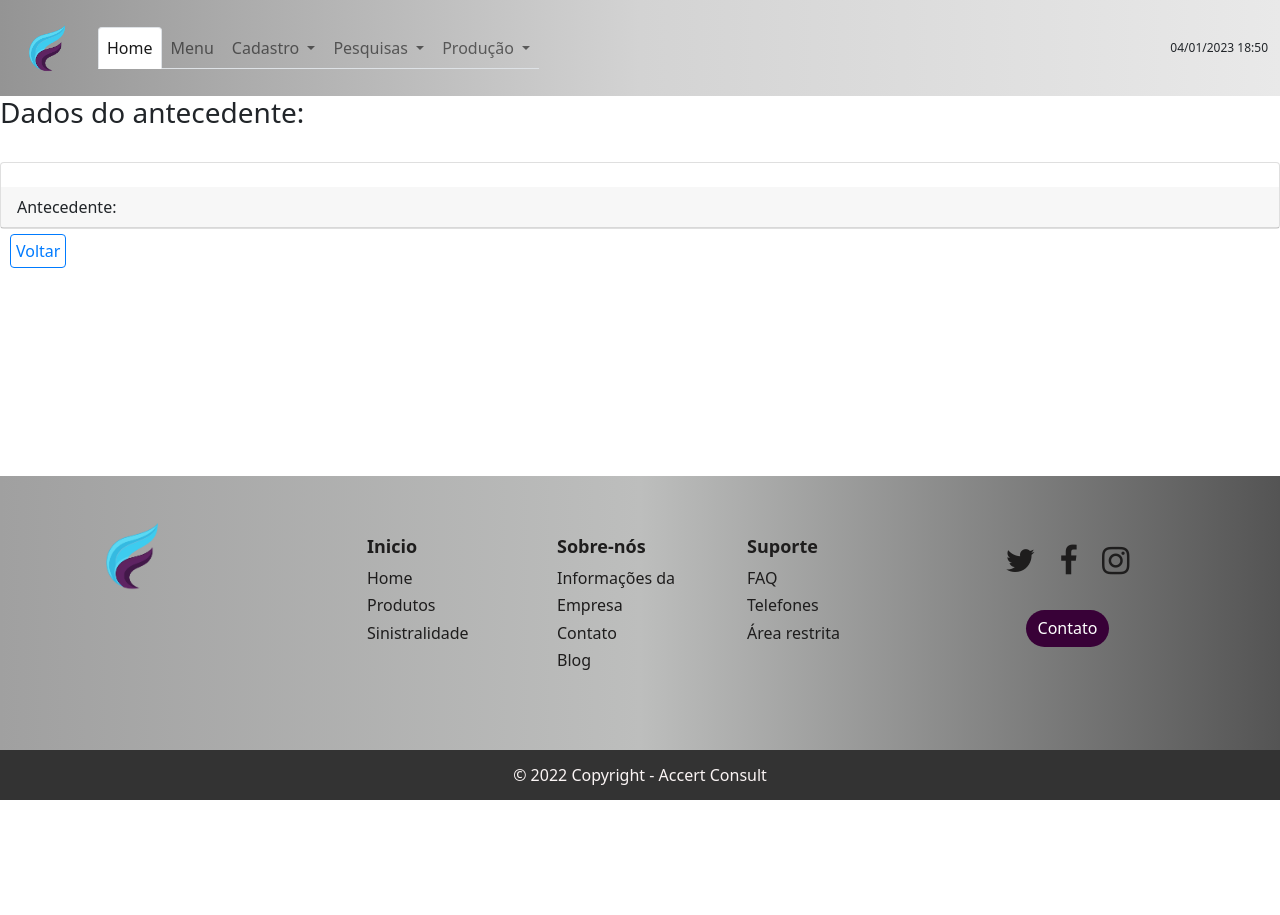
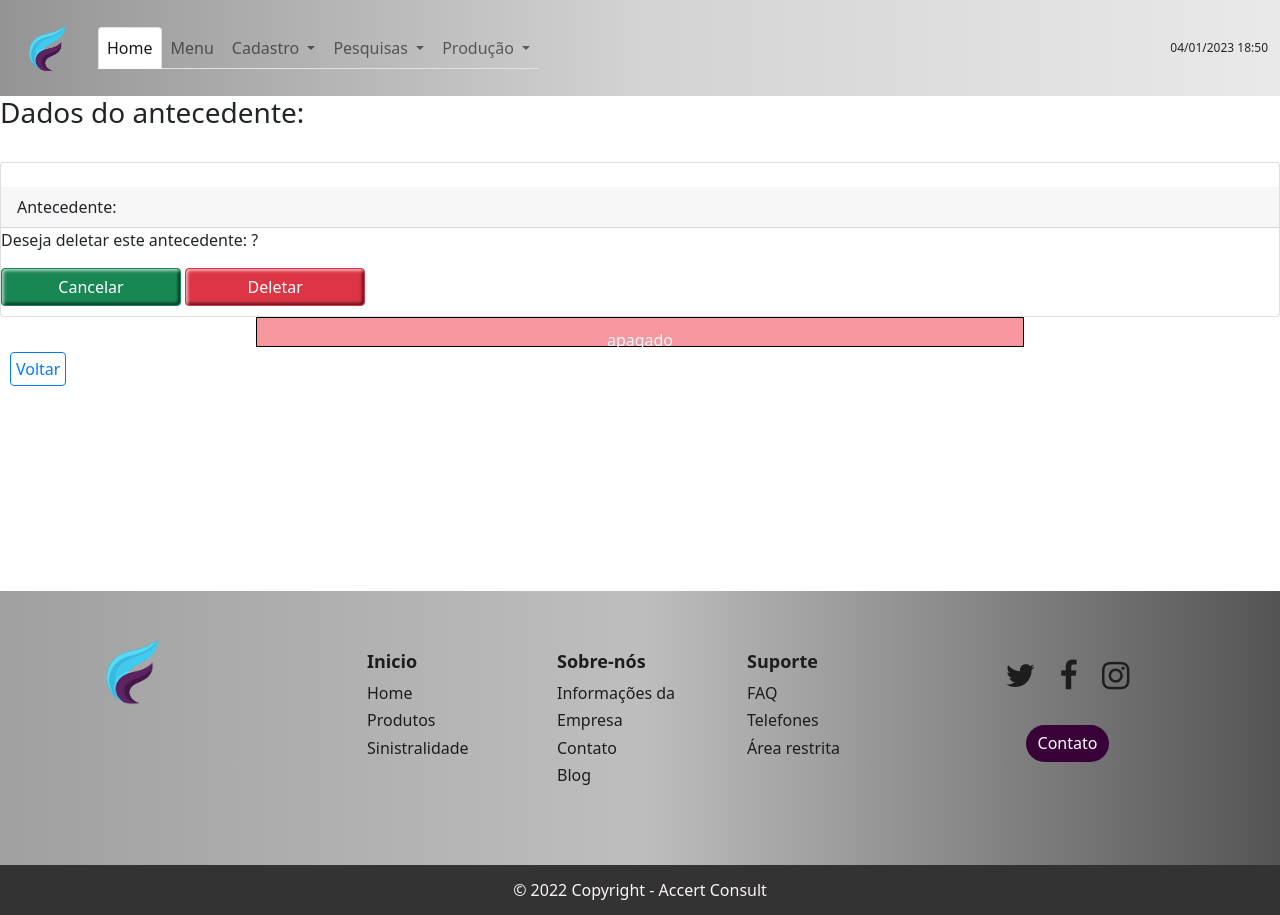
Before and after one commit to crisppi/full17.2, a PHP site: page /show_antecedente.php in a window 1280 px wide. Before the commit the page ends 800 px from the top, so only its background shows below. Run offline with PHP 8.4, Linux system fonts and the light colour scheme; tables that the repository leaves empty or names only in its code hold one stand-in row (values such as "Sample post").

Commit message:
04/01 (1)

```diff
--- a/css/style.css
+++ b/css/style.css
@@ -72,7 +72,6 @@
     font-weight: 800;
     background-color: rgb(189, 189, 189);
     box-shadow: 0px 0px 5px 0px rgba(0, 0, 0, 0.2);
-
 }
 
 .formulario input[type="date"] {
@@ -101,7 +100,6 @@
     padding: 5px;
     margin-left: 5px;
 }
-
 
 .formulario input:hover {
     background-color: rgb(227, 227, 227);
@@ -145,10 +143,7 @@
     cursor: pointer;
     margin-top: 5px;
     padding: 1px;
-
-
 }
-
 
 .oculto {
     display: none;
@@ -184,6 +179,7 @@
     clip-path: polygon(100% 0%, 0 0%, 50% 100%);
 }
 
+
 /* RODAPE */
 
 .rodape {
@@ -192,7 +188,6 @@
     height: 170px;
     background-color: rgb(236, 237, 237);
     justify-content: center;
-
 }
 
 .rodape h4 {
@@ -276,6 +271,7 @@
     text-decoration: none;
 }
 
+
 /* TABELAS */
 
 .table {
@@ -301,13 +297,11 @@
     font-style: uppercase;
 }
 
-
 .table a {
     font-weight: bold;
     text-transform: uppercase;
     font-size: 1.5em;
 }
-
 
 .table a:hover {
     font-size: larger;
@@ -320,12 +314,12 @@
 }
 
 
-
 /* OCULTAR ELEMENTO */
 
 .oculto {
     display: none;
 }
+
 
 /* MOSTRAR  ELEMENTO */
 
@@ -336,6 +330,7 @@
 .btn btn-primary {
     margin: 20px;
 }
+
 
 /* BOTAO DE EXCLUSAO */
 
@@ -368,7 +363,9 @@
     box-shadow: inset -2px -2px 3px rgba(255, 255, 255, .6), inset 2px 2px 3px rgba(0, 0, 0, .6);
 }
 
+
 /* DIV MENSAGEM DE ALERTA - SUCESS */
+
 .mensagem {
     height: 30px;
     width: 400px;
@@ -376,7 +373,6 @@
     text-align: center;
     background-color: #97f59a;
     color: aliceblue;
-
 }
 
 .mensagem p {
@@ -410,3 +406,44 @@
     background-color: #D1E7DD;
     border-color: #BADBCC;
 }
+
+
+/* MENSAGEM APAGAR */
+
+.mensagem-apg {
+    height: 30px;
+    width: 400px;
+    justify-content: center;
+    text-align: center;
+    background-color: #f5979c;
+    color: aliceblue;
+}
+
+.mensagem-apg p {
+    color: aliceblue;
+}
+
+.mensagem-apg-container {
+    background-color: aliceblue;
+    padding: 15px;
+}
+
+.mensagem-apg {
+    width: 60%;
+    margin: 0 auto;
+    padding: 10px;
+    border: solid 1px #000;
+    text-align: center;
+}
+
+.mensagem-apg.error {
+    color: #842029;
+    background-color: #F8D7DA;
+    border-color: #F5C2C7;
+}
+
+.msg.success {
+    color: #0F5132;
+    background-color: #D1E7DD;
+    border-color: #BADBCC;
+}
--- a/del_antecedente.php
+++ b/del_antecedente.php
@@ -10,7 +10,7 @@ require_once("dao/antecedenteDao.php");
 //$message = new Message($BASE_URL);
 $userDao = new UserDAO($conn, $BASE_URL);
 $antecedenteDao = new antecedenteDAO($conn, $BASE_URL);
-//$antecedente = new Paciente();
+
 // Resgata o tipo do formulário
 
 $type = "delete";
@@ -23,7 +23,7 @@ if ($type === "delete") {
     $antecedenteDao = new antecedenteDAO($conn, $BASE_URL);
 
     $antecedente = $antecedenteDao->findById($id_antecedente);
-
+    var_dump($id_antecedente);
     if ($antecedente) {
 
         $antecedenteDao->destroy($id_antecedente);
--- a/list_antecedente.php
+++ b/list_antecedente.php
@@ -18,6 +18,5 @@ include_once("templates/footer1.php");
 
 <script src="https://cdnjs.cloudflare.com/ajax/libs/popper.js/1.14.0/umd/popper.min.js"></script>
 <script src="https://cdn.jsdelivr.net/npm/bootstrap@5.0.1/dist/js/bootstrap.bundle.min.js" integrity="sha384-gtEjrD/SeCtmISkJkNUaaKMoLD0//ElJ19smozuHV6z3Iehds+3Ulb9Bn9Plx0x4" crossorigin="anonymous"></script>
-<script src="js/script.js"></script>
 
 </html>
--- a/models/antecedente.php
+++ b/models/antecedente.php
@@ -3,7 +3,7 @@
 class Antecedente
 {
   public $id_antecedente;
-  public $antecedenteNome;
+  public $antecedente_ant;
 }
 
 interface antecedenteDAOInterface
--- a/show_antecedente.php
+++ b/show_antecedente.php
@@ -11,7 +11,14 @@ $id_antecedente = filter_input(INPUT_GET, "id_antecedente", FILTER_SANITIZE_NUMB
 $antecedente;
 
 $antecedenteDao = new antecedenteDAO($conn, $BASE_URL);
+// instanciar msg
+$message = new Message($BASE_URL);
 
+$flassMessage = $message->getMessage();
+if (!empty($flassMessage["msg"])) {
+    // Limpar a mensagem
+    $message->clearMessage();
+}
 //Instanciar o metodo antecedente
 $antecedente = $antecedenteDao->findById($id_antecedente);
 ?> <h3>Dados do antecedente: <?= $antecedente->id_antecedente ?></h3>
@@ -23,9 +30,43 @@ $antecedente = $antecedenteDao->findById($id_antecedente);
         <span class="card-title bold"><?= $antecedente->antecedente_ant ?></span>
         <br>
     </div>
+    <div id="id-confirmacao" class="btn_acoes visible">
+        <p>Deseja deletar este antecedente: <?= $antecedente->antecedente_ant ?>?</p>
+        <button class="btn btn-success styled" onclick=cancelar() type="button" id="cancelar" name="cancelar">Cancelar</button>
+        <button class="btn btn-danger styled" onclick=deletar() value="default" type="button" id="deletar-btn" name="deletar">Deletar</button>
+
+    </div>
+</div>
+<div class="mensagem-apg">apagado
+
 
 </div>
 <?php include_once("diversos/backbtn_antecedente.php"); ?>
+<script>
+    function apareceOpcoes() {
+        $('#deletar-btn').val('nao');
+        let mudancaStatus = ($('#deletar-btn').val())
+        console.log(mudancaStatus);
+        let idAcoes = (document.getElementById('id-confirmacao'));
+        idAcoes.style.display = 'block';
+    }
 
+    function deletar() {
+        let idAcoes = (document.getElementById('id-confirmacao'));
+        idAcoes.style.display = 'none';
+        window.location = "<?= $BASE_URL ?>del_antecedente.php?id_antecedente=<?= $id_antecedente ?>";
+
+    };
+
+    function cancelar() {
+        let idAcoes = (document.getElementById('id-confirmacao'));
+        idAcoes.style.display = 'none';
+        console.log("chegou no cancelar");
+        window.location = "<?= $BASE_URL ?>del_antecedente.php?id_antecedente=<?= $id_antecedente ?>";
+
+
+    };
+    src = "https://ajax.googleapis.com/ajax/libs/jquery/3.6.1/jquery.min.js";
+</script>
 <?php
 include_once("templates/footer1.php");
```
Also changed, not shown: formularios/form_list_antecedente.php (+8 -8 lines), js/antigos/formulario.js (renamed from formularios/formulario.js), js/antigos/formulario.php (renamed from formularios/formulario.php), js/antigos/javascript.js (renamed from js/javascript.js), js/antigos/javascript2.js (renamed from js/javascript2.js), js/antigos/jquery-1.3.2.min.js (renamed from js/jquery-1.3.2.min.js), js/antigos/novoJava.js (renamed from formularios/novoJava.js), js/antigos/personalizado.js (renamed from js/personalizado.js), js/antigos/script copy.js (renamed from js/script copy.js), js/antigos/script2.js (renamed from js/script2.js), js/antigos/script3.js (renamed from js/script3.js), js/antigos/teste.html (renamed from js/teste.html), js/antigos/valida-formulario.php (renamed from formularios/valida-formulario.php).
